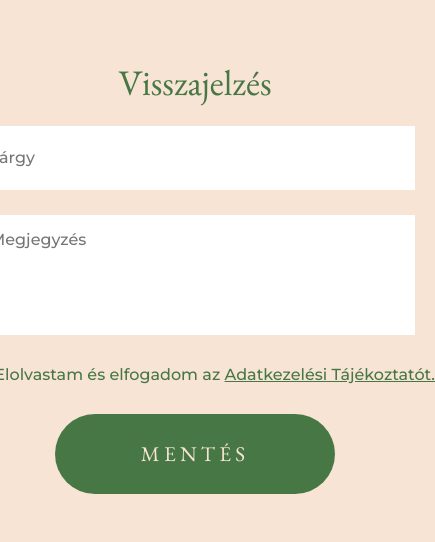
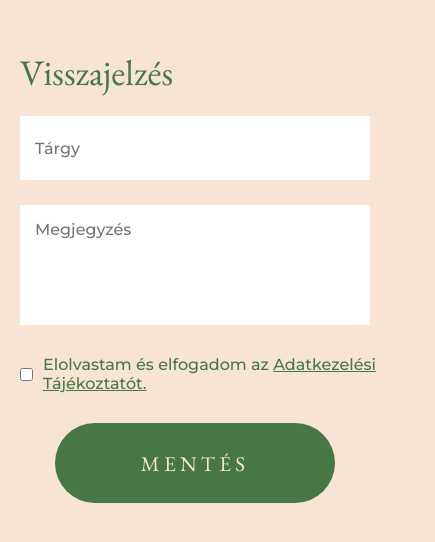
Before and after one commit to NemethSzegediJudit/uibuild-form-light, a plain HTML site: page frontend/index.html in a window 390 px wide. Shown: the part 146-688 px from the top of the page, 435 px wide, since content can reach past the window. Drawn offline with nearby package versions, Linux system fonts and the light colour scheme.

Commit message:
finished the responsivity

```diff
--- a/frontend/index.html
+++ b/frontend/index.html
@@ -18,7 +18,9 @@
 
 <body>
 	<div id="form">
-		<h1>Visszajelzés</h1>
+		<div>
+			<h1>Visszajelzés</h1>
+		</div>
 		<div class="input-areas">
 			<input class="subject" type="text" placeholder="Tárgy">
 			<textarea placeholder="Megjegyzés"></textarea>
--- a/frontend/style.css
+++ b/frontend/style.css
@@ -16,10 +16,13 @@ body {
     align-items: center;
 }
 
+#form>div:first-child {
+    display: flex;
+    width: 100%;
+    justify-content: center;
+}
+
 h1 {
-    display: flex;
-    text-align: center;
-
     font-family: 'EB Garamond', serif;
     font-size: 48px;
     font-weight: normal;
@@ -30,13 +33,12 @@ h1 {
     flex-direction: column;
 
     width: 100%;
-    max-width: 480px;
-
     margin: 20px 20px 30px 20px;
 }
 
 .subject {
     height: 64px;
+    width: calc(480px+15px);
     background-color: #FFFFFF;
 
     font-size: 16px;
@@ -48,6 +50,7 @@ h1 {
 
 textarea {
     height: 120px;
+    width: calc(480px+15px);
     background-color: #FFFFFF;
 
     font-size: 16px;
@@ -60,7 +63,8 @@ textarea {
     justify-content: space-between;
     align-items: center;
 
-    width: 480px;
+    width: 100%;
+    max-width: 480px;
 
     margin-bottom: 30px;
 }
@@ -69,6 +73,7 @@ p {
     font-size: 16px;
     font-weight: normal;
     word-wrap: break-word;
+    padding-left: 10px;
 }
 
 a {
@@ -94,7 +99,10 @@ button {
 @media (max-width: 520px) {
     h1 {
         font-size: 36px;
-        text-align: left;
+    }
+
+    #form>div:first-child {
+        justify-content: left;
     }
 
     .subject,
@@ -102,13 +110,10 @@ button {
         width: calc(100% - 40px);
     }
 
+    h1,
     .subject,
     textarea,
     .checkbox {
         margin-left: 20px;
     }
-
-    p {
-        word-wrap: break-word;
-    }
 }
```
